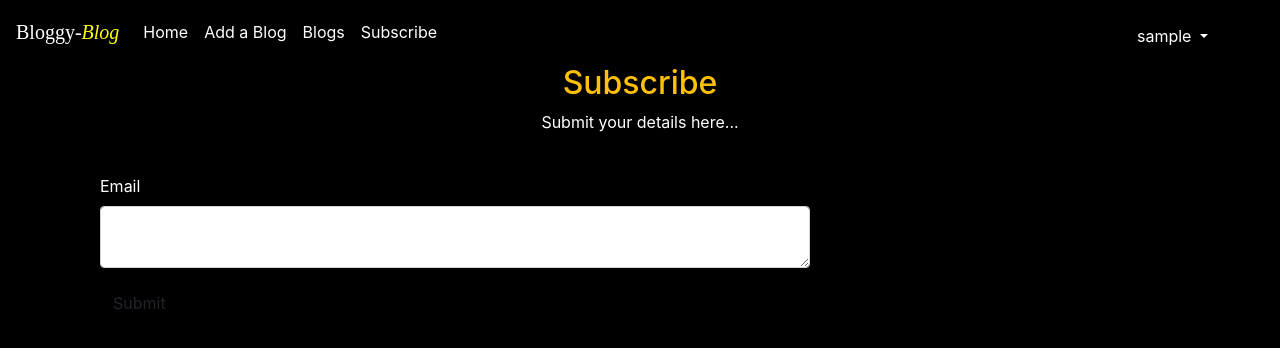
After one commit to TERESIA012/A_dash_of_tess_blog, a Flask app: page /subscriber in a window 1280 px wide. The commit adds this page. Shown: the top 348 px of the page. Run offline with Flask 2, Linux system fonts and the light colour scheme; the visitor is signed in with stand-in values (Sample User, id 1); data comes from the database, SQL or seed files in the repository; some libraries are stand-ins or nearby versions; some web fonts are replaced.

Commit message:
add subscriber function

```diff
--- a/app/main/forms.py
+++ b/app/main/forms.py
@@ -11,9 +11,14 @@ class UpdateProfile(FlaskForm):
 class PostForm(FlaskForm):
     post_title = StringField('Title')
     description = TextAreaField('Description', validators=[Required()])
-    submit = SubmitField('Submit')
+    submit = SubmitField('Submit',{"class":"btn-primary"})
 
 
 class CommentForm(FlaskForm):
     comment = TextAreaField('Write a comment', validators=[Required()])
     submit = SubmitField('Comment')
+
+
+class SubscriberForm(FlaskForm):
+    email = TextAreaField('Email', validators=[Required()])
+    submit = SubmitField('Submit')
--- a/app/main/views.py
+++ b/app/main/views.py
@@ -2,7 +2,7 @@ from flask import render_template, request, redirect, url_for, abort, flash
 from . import main
 from flask_login import login_required, current_user
 from ..models import User, Post, Comment,Subscriber
-from .forms import UpdateProfile, PostForm, CommentForm
+from .forms import UpdateProfile, PostForm, CommentForm,SubscriberForm
 from .. import db, photos
 from ..requests import get_quotes
 
@@ -141,15 +141,13 @@ def comment(id):
 
     return render_template('view.html', comment_form=comment_form)
 
+@main.route('/subscriber', methods=['GET', 'POST'])
+@login_required
+def subscriber():
+    subscriber_form = SubscriberForm()
+    if subscriber_form.validate_on_submit():
+        new_subscriber = Subscriber( email=subscriber_form.email.data)
+        new_subscriber.save_subscriber()
+        flash('Email submitted successfully', 'success')
 
-@main.route('/subscribe', methods=['GET', 'POST'])
-def subscribe():
-    """
-         subscribe function that subscribes the user to the post
-    """
-    email = request.args.get('email')
-    new_subscriber = Subscriber(email=email)
-    db.session.add(new_subscriber)
-    db.session.commit()
-    flash('Email submitted successfully', 'success')
-    return redirect(url_for('main.index'))
+    return render_template('subscribe.html', subscriber_form=subscriber_form)
--- a/app/models.py
+++ b/app/models.py
@@ -104,7 +104,7 @@ class Subscriber(db.Model):
     __tablename__ = 'subscribers'
     id = db.Column(db.Integer, primary_key=True)
     email = db.Column(db.String(255), unique=True, index=True)
-    created_at = db.Column(db.DateTime, default=datetime.utcnow)
+    date = db.Column(db.DateTime, default=datetime.utcnow)
 
     def save_subscriber(self):
         db.session.add(self)
--- a/app/static/css/styles.css
+++ b/app/static/css/styles.css
@@ -2,54 +2,43 @@ nav{
     background-color:black;
     color:#fff;
 }
-.btn-default{
-    background: cornflowerblue !important;
+
+.btn .btn-default{
+    background-color:yellow;
+    color:black;
 }
+
 .profile-img{
     width: 60px;
     height: 60px;
     border-radius: 50%;
 }
 
-/* #home-banner{
-    background-image: linear-gradient(rgba(0,0,0,.6), rgba(0,0,0,.6)), url("https://images.unsplash.com/photo-1499750310107-5fef28a66643?ixlib=rb-1.2.1&ixid=eyJhcHBfaWQiOjEyMDd9&auto=format&fit=crop&w=500&q=60");
-    background-repeat: no-repeat;
-    background-size: cover;
-    background-position: center center;
-    height: 70vh;
-} */
+
 
 .banner-content{
     text-align: center;
     padding-top: 10%;
 }
 
-/* .footer{
-    background: darkgrey;
-    text-align: center;
-    height: auto;
-    padding: 15px;
+
+
+/* .social-icons {
+    padding-top: 20px;
 } */
 
-.social-icons {
-    padding-top: 20px;
+
+
+footer{
+    background-color:black;
+    text-align: center;
+    margin-top:20rem;
+
 }
 
-.fa-facebook,
-.fa-twitter,
-.fa-instagram{
-    border: 1px solid black;
-    border-radius: 50%;
-    background: #000;
-    color: white;
-    width: 50px;
-    height: 50px;
-    padding-top: 10px;
-}
-
-#post-banner{
+/* #post-banner{
     padding-top: 15%;
-}
+} */
 
 .post-title{
     font-family: 'Kaushan Script', cursive;
--- a/app/templates/base.html
+++ b/app/templates/base.html
@@ -7,7 +7,18 @@
     <link rel="stylesheet" type="text/css" href="https://maxcdn.bootstrapcdn.com/font-awesome/4.7.0/css/font-awesome.min.css" />
     <link href="https://fonts.googleapis.com/css2?family=Gabriela&family=Kaushan+Script&display=swap" rel="stylesheet">
 
-    <link rel="stylesheet" href="{{ url_for('static', filename='css/main.css') }}">
+    <link rel="stylesheet" href="{{ url_for('static', filename='css/styles.css') }}">
+
+    <style>
+      body {
+          background-color: black;
+          color: #fff;
+      }
+
+
+
+  </style>
+
 </head>
 <body>
 
--- a/app/templates/navbar.html
+++ b/app/templates/navbar.html
@@ -14,6 +14,9 @@
       </li>
       <li class="nav-item">
         <a class="nav-link nav-link-custom" style="color:white;" href="{{ url_for('main.all') }}">Blogs</a>
+      </li>
+      <li class="nav-item">
+        <a class="nav-link nav-link-custom" style="color:white;" href="{{ url_for('main.subscriber') }}">Subscribe</a>
       </li>
     </ul>
       <ul class="nav navbar-nav navbar-right pr-5">
--- /dev/null
+++ b/app/templates/subscribe.html
@@ -0,0 +1,53 @@
+{% extends 'base.html' %}
+{% import "bootstrap/wtf.html" as wtf %}
+
+
+{% block content %}
+
+
+
+
+<div class="container-fluid">
+    <div class="banner-post-banner">
+        <div class="container" id="post-banner">
+            <h2 class="text-center text-warning">Subscribe</h2>
+            <p class="text-center text-white">Submit your details here...</p>
+        </div>
+    </div>
+</div>
+<div class="container pt-2">
+    <div class="row">
+        <div class="col-md-12">
+
+            {% with messages = get_flashed_messages(with_categories=true) %}
+            {% if messages %}
+            {% for category, message in messages %}
+            <div class="alert alert-{{ category }} d-flex" role="alert">
+                <div>
+                    <small>{{ message }}</small>
+                </div>
+            </div>
+            {% endfor %}
+            {% endif %}
+            {% endwith %}
+
+            <div class="col-md-2"></div>
+            <div class="col-md-8 pt-3">
+                {{ wtf.quick_form(subscriber_form)}}
+            </div>
+            <div class="col-md-2"></div>
+        </div>
+
+    </div>
+
+    <style>
+        body {
+            background-color: black;
+            color: #fff;
+        }
+    </style>
+
+
+
+
+    {% endblock %}
```
Also changed, not shown: app/templates/end.html (+0 -9 lines), app/templates/index.html (+14 -9 lines), app/templates/post.html (+10 -3 lines), migrations/versions/c1fd043927e2_.py (renamed from migrations/versions/782e7e6cdc52_.py, +4 -4 lines).
